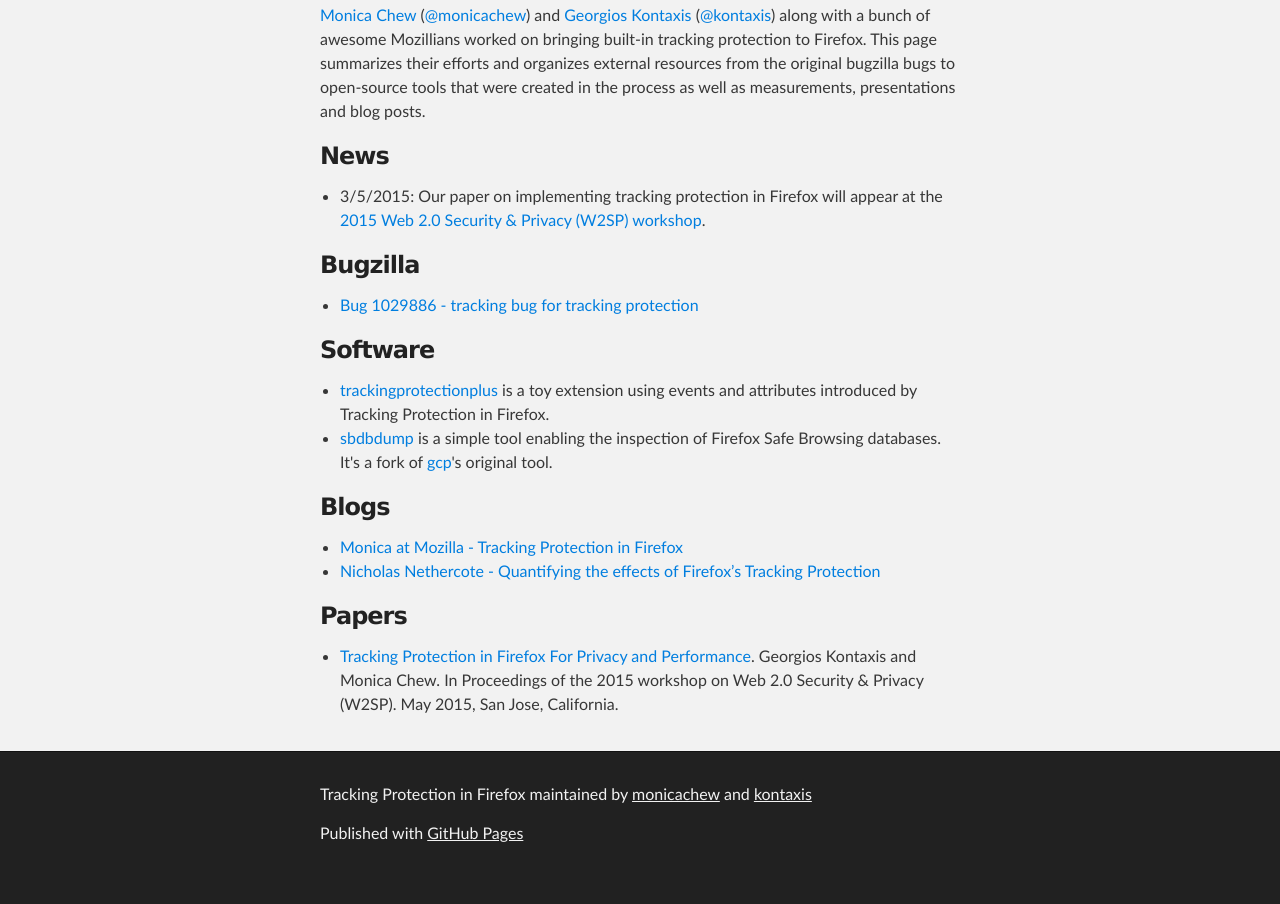
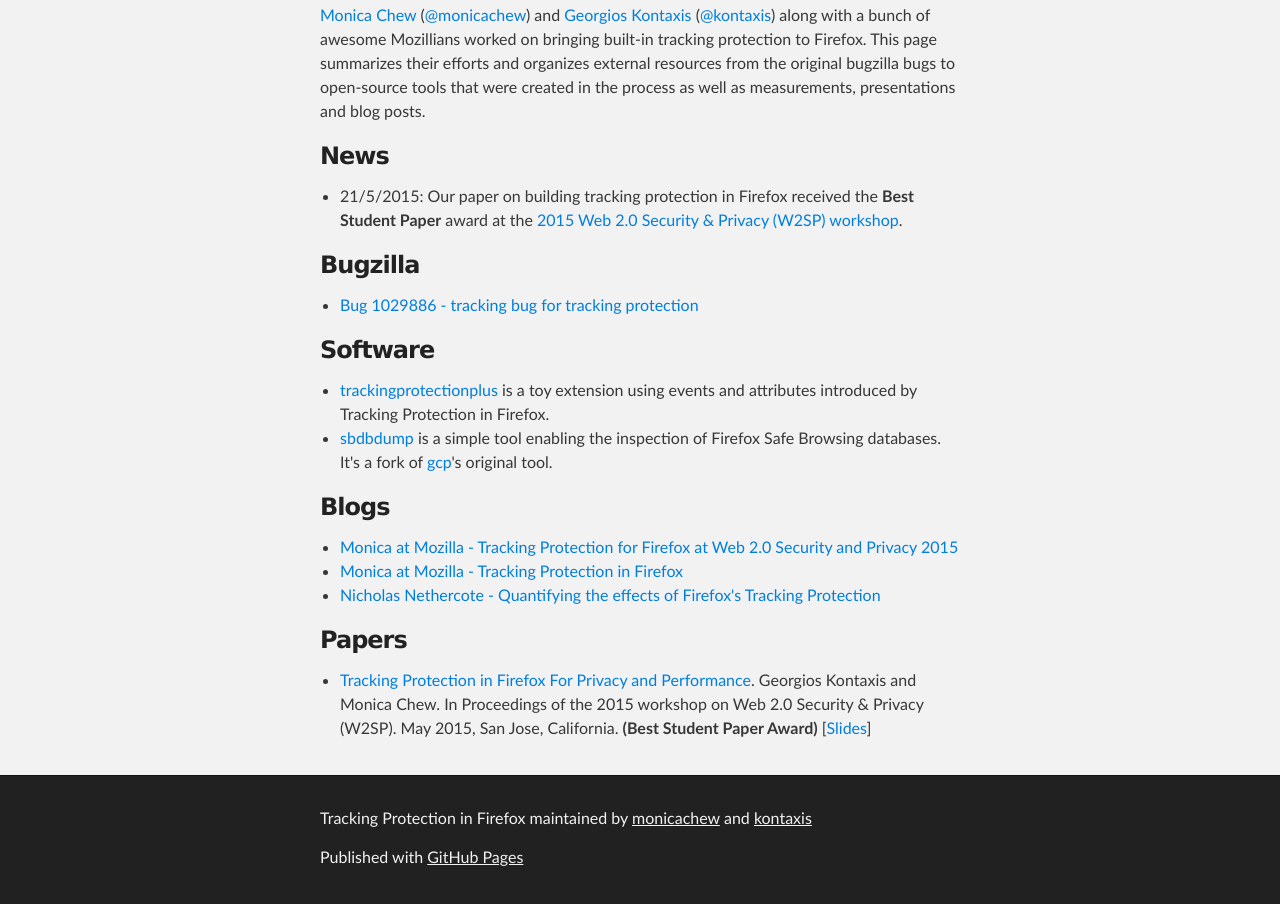
Before and after one commit to kontaxis/trackingprotectionfirefox, a plain HTML site: page index.html in a window 1280 px wide. Shown: the part 284-1188 px from the top of the page. Before the commit the page ends 1164 px from the top, so only its background shows below. Drawn offline with Linux system fonts and the light colour scheme.

Commit message:
w2sp15 slides, best paper award

```diff
--- a/index.html
+++ b/index.html
@@ -4,7 +4,7 @@
   <head>
     <meta charset='utf-8'>
     <meta http-equiv="X-UA-Compatible" content="chrome=1">
-    <meta name="description" content="Tracking Protection in Firefox : ">
+    <meta name="description" content="Tracking Protection in Firefox">
 
     <link rel="stylesheet" type="text/css" media="screen" href="stylesheets/stylesheet.css">
 
@@ -37,7 +37,7 @@
 <a id="news" class="anchor" href="#news" aria-hidden="true"><span class="octicon octicon-link"></span></a>News</h3>
 
 <ul>
-<li>3/5/2015: Our paper on implementing tracking protection in Firefox will appear at the <a href="http://ieee-security.org/TC/SPW2015/W2SP/">2015 Web 2.0 Security &amp; Privacy (W2SP) workshop</a>.</li>
+<li>21/5/2015: Our paper on building tracking protection in Firefox received the <strong>Best Student Paper</strong> award at the <a href="http://ieee-security.org/TC/SPW2015/W2SP/">2015 Web 2.0 Security &amp; Privacy (W2SP) workshop</a>.</li>
 </ul>
 
 <h3>
@@ -56,14 +56,15 @@
 <h3>
 <a id="blogs" class="anchor" href="#blogs" aria-hidden="true"><span class="octicon octicon-link"></span></a>Blogs</h3>
 <ul>
+<li><a href="http://monica-at-mozilla.blogspot.com/2015/05/tracking-protection-for-firefox-at-web.html">Monica at Mozilla - Tracking Protection for Firefox at Web 2.0 Security and Privacy 2015</a></li>
 <li><a href="http://monica-at-mozilla.blogspot.com/2014/11/tracking-protection-in-firefox.html">Monica at Mozilla - Tracking Protection in Firefox</a></li>
-<li><a href="https://blog.mozilla.org/nnethercote/2014/11/12/quantifying-the-effects-of-firefoxs-tracking-protection/">Nicholas Nethercote - Quantifying the effects of Firefox’s Tracking Protection</a></li>
+<li><a href="https://blog.mozilla.org/nnethercote/2014/11/12/quantifying-the-effects-of-firefoxs-tracking-protection/">Nicholas Nethercote - Quantifying the effects of Firefox's Tracking Protection</a></li>
 </ul>
 
 <h3>
 <a id="papers" class="anchor" href="#papers" aria-hidden="true"><span class="octicon octicon-link"></span></a>Papers</h3>
 <ul>
-<li><a href="resources/papers/trackingprotectionfirefox.w2sp15.pdf">Tracking Protection in Firefox For Privacy and Performance</a>. Georgios Kontaxis and Monica Chew. In Proceedings of the 2015 workshop on Web 2.0 Security &amp; Privacy (W2SP). May 2015, San Jose, California.</li>
+<li><a href="resources/papers/trackingprotectionfirefox.w2sp15.pdf">Tracking Protection in Firefox For Privacy and Performance</a>. Georgios Kontaxis and Monica Chew. In Proceedings of the 2015 workshop on Web 2.0 Security &amp; Privacy (W2SP). May 2015, San Jose, California. <strong>(Best Student Paper Award)</strong> [<a href="resources/papers/trackingprotectionfirefox-slides.w2sp15.pdf">Slides</a>]</li>
 </ul>
       </section>
     </div>
```
